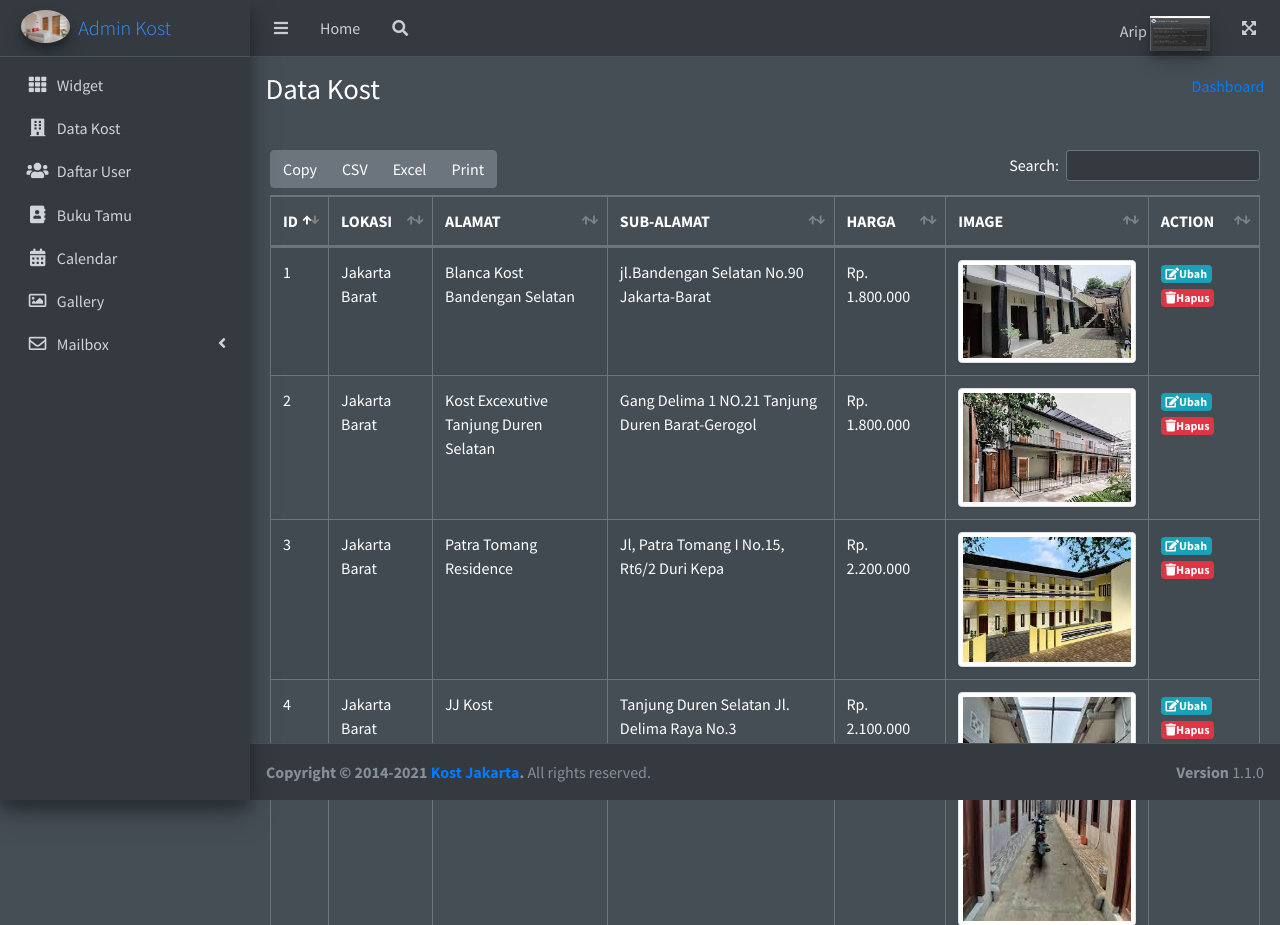
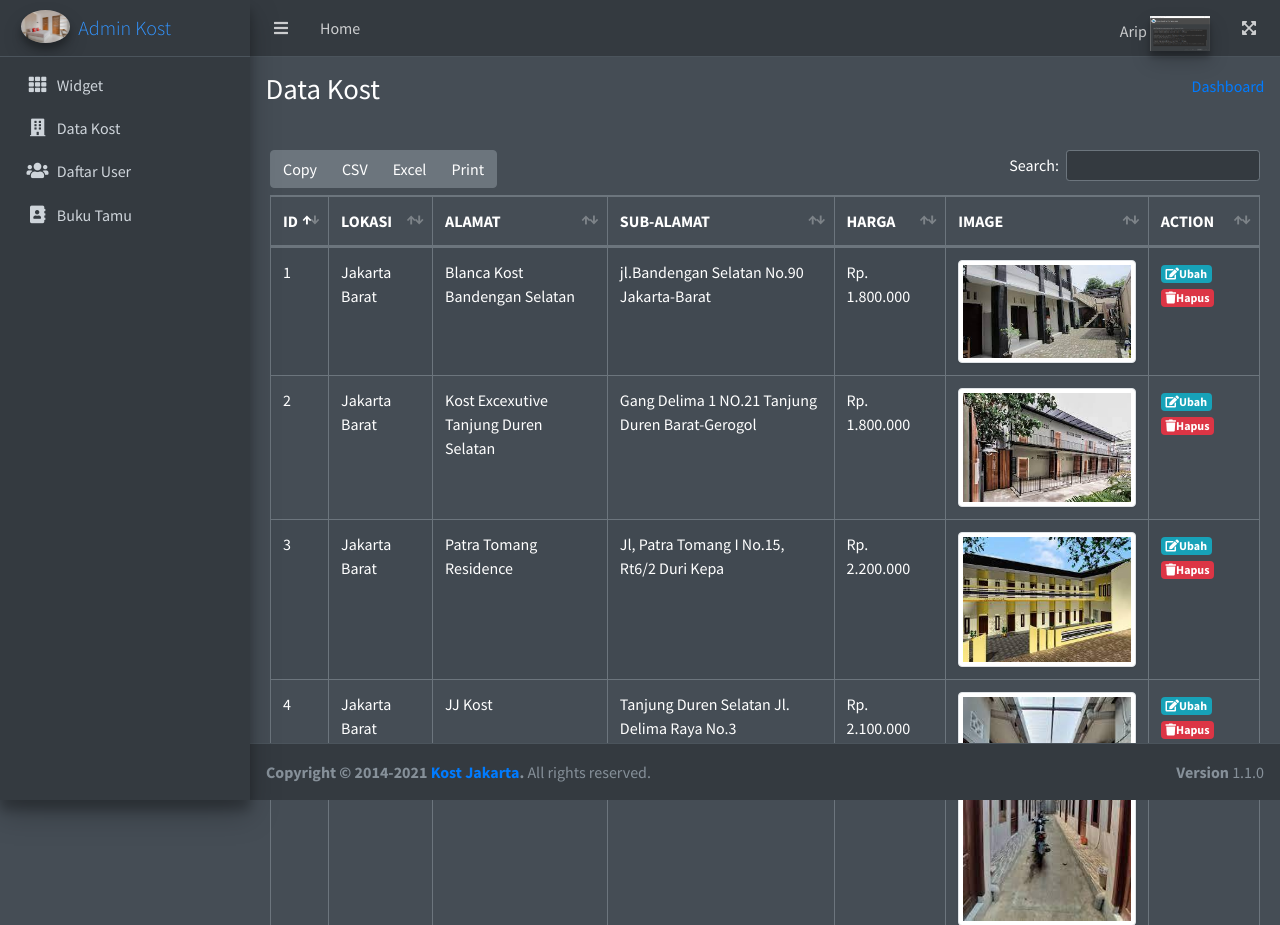
Before and after one commit to AripBudiman12/kost-jakarta, a CodeIgniter app: page /kost-jakarta/index.php/kost/index in a window 1280 px wide. Shown: the top 925 px of the page. Run offline with CodeIgniter, Linux system fonts and the light colour scheme; a user stored in the database is signed in; data comes from the database, SQL or seed files in the repository; some libraries are stand-ins or nearby versions.

Commit message:
menghapus yang tidak perlu

```diff
--- a/application/views/templates/sidebar.php
+++ b/application/views/templates/sidebar.php
@@ -45,51 +45,6 @@
               </p>
             </a>
           </li>
-          <li class="nav-item">
-            <a href="pages/calendar.html" class="nav-link">
-              <i class="nav-icon fas fa-calendar-alt"></i>
-              <p>
-                Calendar
-              </p>
-            </a>
-          </li>
-          <li class="nav-item">
-            <a href="pages/gallery.html" class="nav-link">
-              <i class="nav-icon far fa-image"></i>
-              <p>
-                Gallery
-              </p>
-            </a>
-          </li>
-          <li class="nav-item">
-            <a href="#" class="nav-link">
-              <i class="nav-icon far fa-envelope"></i>
-              <p>
-                Mailbox
-                <i class="fas fa-angle-left right"></i>
-              </p>
-            </a>
-            <ul class="nav nav-treeview">
-              <li class="nav-item">
-                <a href="pages/mailbox/mailbox.html" class="nav-link">
-                  <i class="far fa-circle nav-icon"></i>
-                  <p>Inbox</p>
-                </a>
-              </li>
-              <li class="nav-item">
-                <a href="pages/mailbox/compose.html" class="nav-link">
-                  <i class="far fa-circle nav-icon"></i>
-                  <p>Compose</p>
-                </a>
-              </li>
-              <li class="nav-item">
-                <a href="pages/mailbox/read-mail.html" class="nav-link">
-                  <i class="far fa-circle nav-icon"></i>
-                  <p>Read</p>
-                </a>
-              </li>
-            </ul>
-          </li>
         </ul>
       </nav>
       <!-- /.sidebar-menu -->
--- a/application/views/templates/topbar.php
+++ b/application/views/templates/topbar.php
@@ -13,29 +13,6 @@
       </li>
       <li class="nav-item d-none d-sm-inline-block">
         <a href="<?= base_url('Home'); ?>" class="nav-link">Home</a>
-      </li>
-      <li class="nav-item d-none d-sm-inline-block">
-        <!-- Navbar Search -->
-        <li class="nav-item">
-          <a class="nav-link" data-widget="navbar-search" href="#" role="button">
-            <i class="fas fa-search"></i>
-          </a>
-          <div class="navbar-search-block">
-            <form class="form-inline">
-              <div class="input-group input-group-sm">
-                <input class="form-control form-control-navbar" type="search" placeholder="Search" aria-label="Search">
-                <div class="input-group-append">
-                  <button class="btn btn-navbar" type="submit">
-                    <i class="fas fa-search"></i>
-                  </button>
-                  <button class="btn btn-navbar" type="button" data-widget="navbar-search">
-                    <i class="fas fa-times"></i>
-                  </button>
-                </div>
-              </div>
-            </form>
-          </div>
-        </li>
       </li>
     </ul>
 
```
